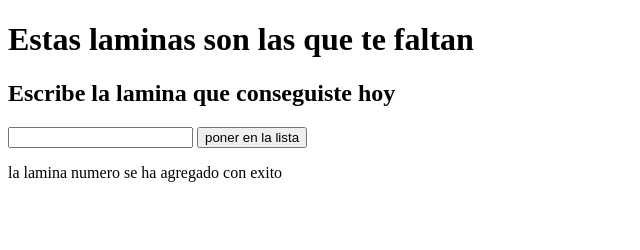
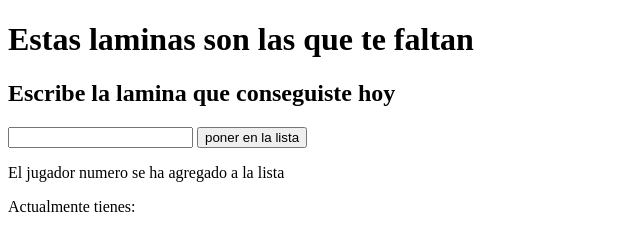
Before and after one commit to santiagob100/album, a plain HTML site: page album.html in a window 1280 px wide. Both pictures are taken after a click on the button "poner en la lista". Shown: the whole page, without its empty margins (0-640 px from the left). Drawn offline with Linux system fonts and the light colour scheme.

Commit message:
Cree una clase Jugadores para pasarla por el array, aun no he logrado que aparezca el contenido array en pantalla

```diff
--- /dev/null
+++ b/Jugadores.js
@@ -0,0 +1,5 @@
+class Jugadores{
+        constructor(numero){
+        this.numero = numero;
+    }
+}
--- a/album.html
+++ b/album.html
@@ -12,6 +12,8 @@
         <input type="button" value="poner en la lista" id="poner"/>
     </p>
     <p id="resultado"> </p>
+    <p id="lista"> </p>
+    <script src="jugadores.js"></script>
     <script src="panini.js"></script>
 </body>
 </html>
--- a/panini.js
+++ b/panini.js
@@ -1,10 +1,11 @@
 var boton = document.getElementById("poner");
 boton.addEventListener("click", poner);
-var yaTengo =[]; //array que me muestra aquellas fichas que ya tengo
+var jugadoresYA =[]; //array que me muestra aquellas fichas que ya tengo
+var numeroCaja = document.getElementById("laminita");
 
-function poner()
-{
-    var laminaobtenida = document.getElementById("laminita")
-    yaTengo.push (laminaobtenida.value);
-    resultado.innerHTML = "la lamina numero " + yaTengo + " se ha agregado con exito"
+function poner(){
+
+    jugadoresYA.push(numeroCaja.value);
+    resultado.innerHTML = "El jugador numero " + numeroCaja.value + " se ha agregado a la lista";
+    lista.innerHTML = "Actualmente tienes: " + jugadoresYA;
 }
```
